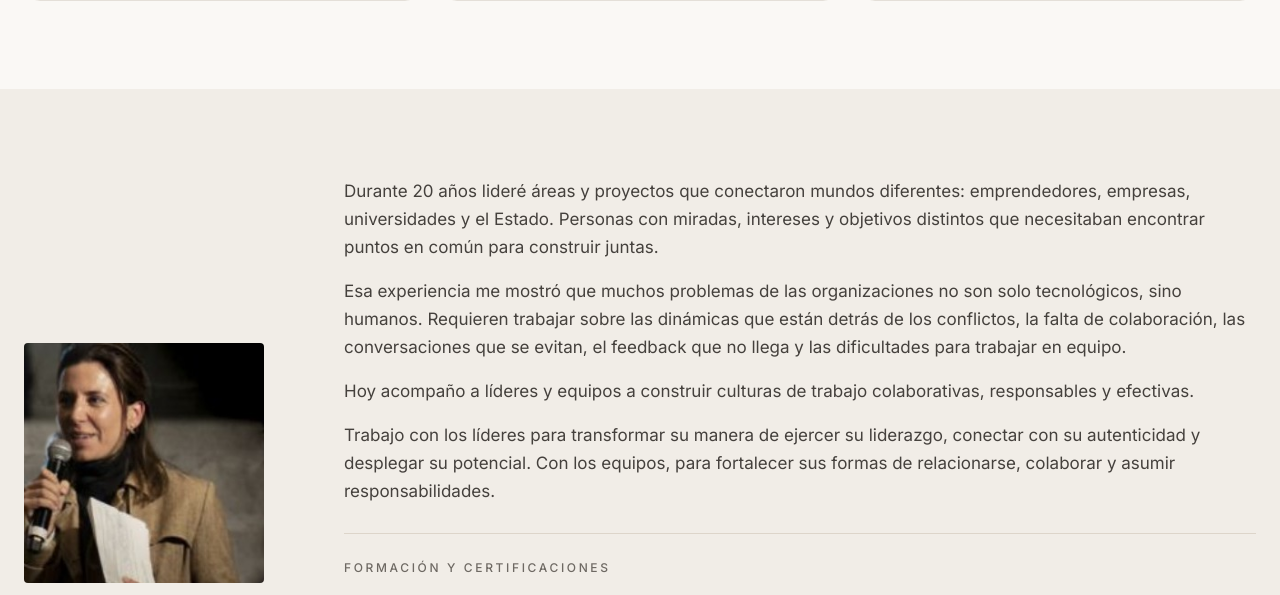
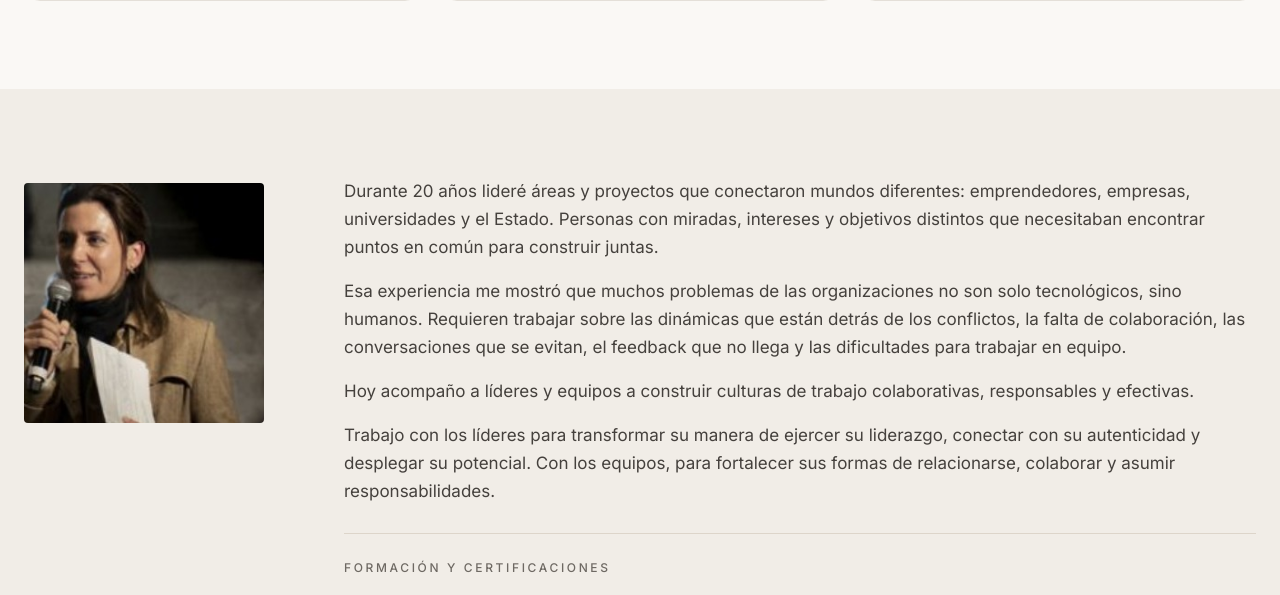
Before and after one commit to sofmarre-tech/sofiamarre, a plain HTML site: page index.html in a window 1280 px wide. Shown: the part 4970-5565 px from the top of the page. Drawn offline with Linux system fonts and the light colour scheme.

Commit message:
Add files via upload

```diff
--- a/index.html
+++ b/index.html
@@ -216,8 +216,8 @@ a{color:#2E2C2A}a:hover{color:#000000}
 </section>
 
 <section id="sobre-mi" style="background: #F1EDE7">
-<div style="max-width: 1240px; margin: 0 auto; padding: 88px 24px; display: flex; flex-wrap: wrap; gap: 28px 80px; align-items: center">
-<img src="sofia-trabajando.jpg" alt="Sofía Marré hablando con micrófono en un taller" style="flex: 0 1 240px; min-width: 0; width: 100%; max-width: 240px; aspect-ratio: 1 / 1; object-fit: cover; object-position: center 30%; border-radius: 4px; background: #E4DFD8; display: block">
+<div style="max-width: 1240px; margin: 0 auto; padding: 88px 24px; display: flex; flex-wrap: wrap; gap: 28px 80px; align-items: flex-start">
+<img src="sofia-trabajando.jpg" alt="Sofía Marré hablando con micrófono en un taller" style="flex: 0 1 240px; min-width: 0; width: 100%; max-width: 240px; aspect-ratio: 1 / 1; object-fit: cover; object-position: center 30%; border-radius: 4px; background: #E4DFD8; display: block; margin-top: 6px">
 <div style="flex: 999 1 520px; min-width: 0; display: flex; flex-direction: column; gap: 16px">
 <p style="margin: 0; color: #45413D">Durante 20 años lideré áreas y proyectos que conectaron mundos diferentes: emprendedores, empresas, universidades y el Estado. Personas con miradas, intereses y objetivos distintos que necesitaban encontrar puntos en común para construir juntas.</p>
 <p style="margin: 0; color: #45413D">Esa experiencia me mostró que muchos problemas de las organizaciones no son solo tecnológicos, sino humanos. Requieren trabajar sobre las dinámicas que están detrás de los conflictos, la falta de colaboración, las conversaciones que se evitan, el feedback que no llega y las dificultades para trabajar en equipo.</p>
```
